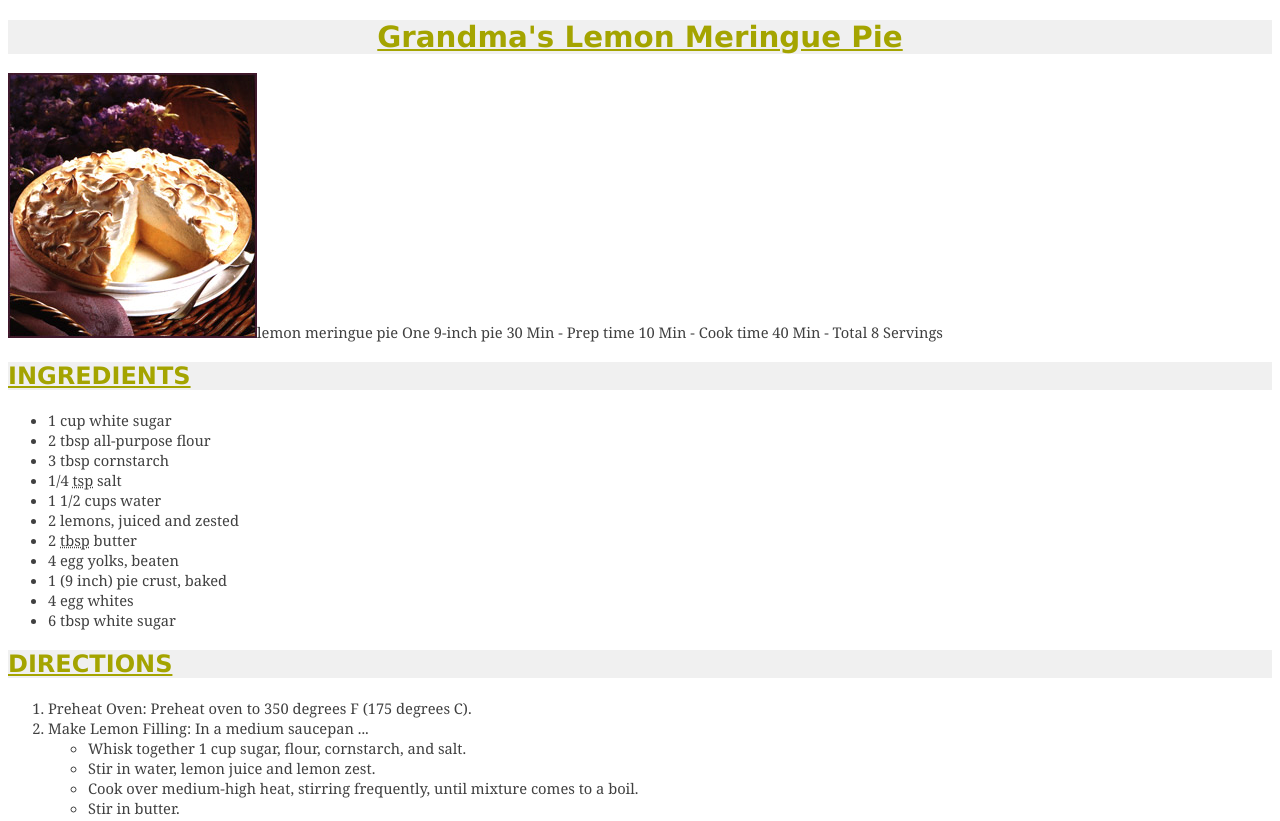
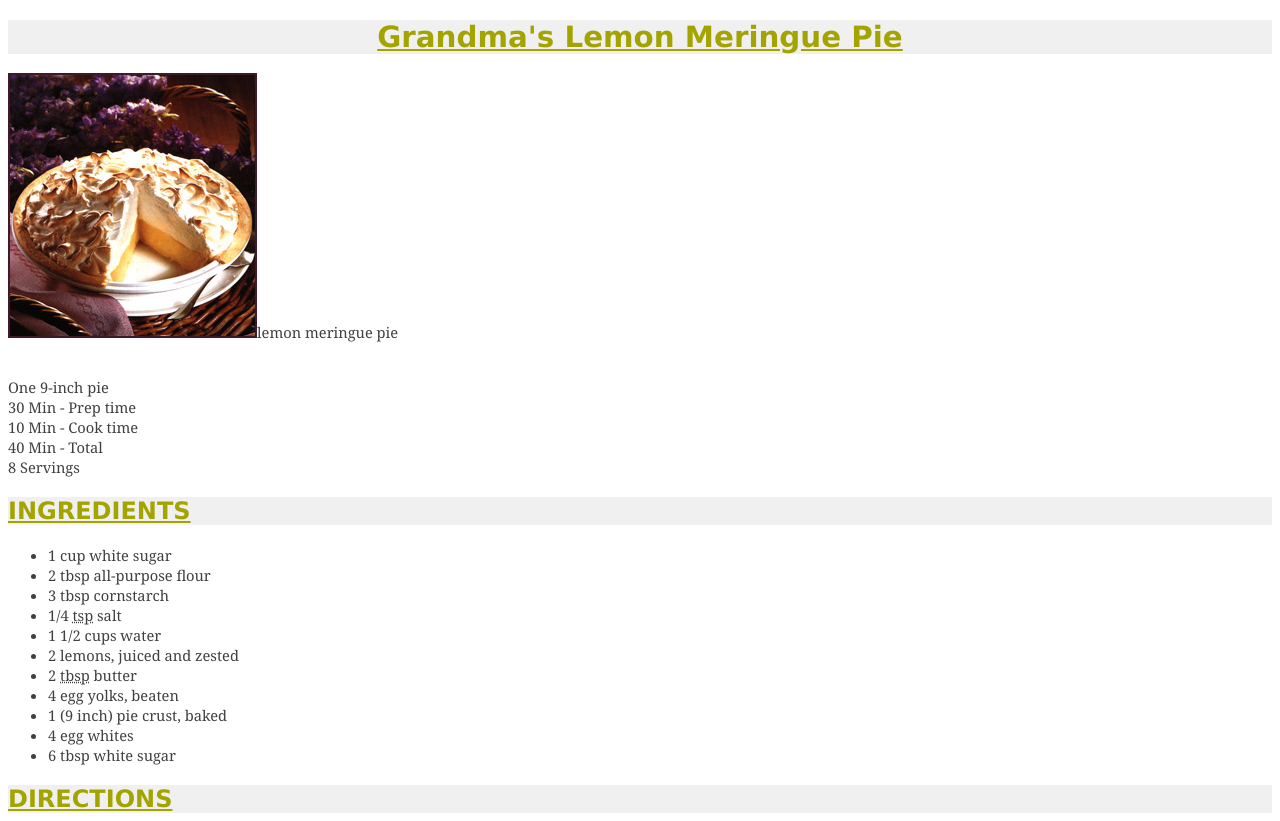
Before and after one commit to samitaha/samitaha, a plain HTML site: page recipes-hw/pie.html in a window 1280 px wide. Shown: the top 821 px of the page. Drawn offline with Linux system fonts and the light colour scheme.

Commit message:
Update pie.html

```diff
--- a/recipes-hw/pie.html
+++ b/recipes-hw/pie.html
@@ -11,11 +11,11 @@
 
 <img src="images/pie.jpg">lemon meringue pie
 
-One 9-inch pie
-30 Min - Prep time
-10 Min - Cook time
-40 Min - Total
-8 Servings
+<p><br>One 9-inch pie
+<br>30 Min - Prep time
+<br>10 Min - Cook time
+<br>40 Min - Total
+<br>8 Servings</p>
 
 <h2>INGREDIENTS</h2>
 <ul>
```
